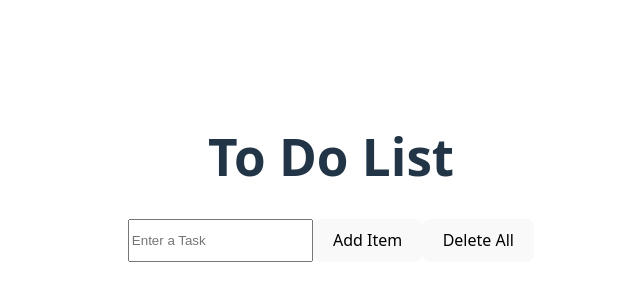
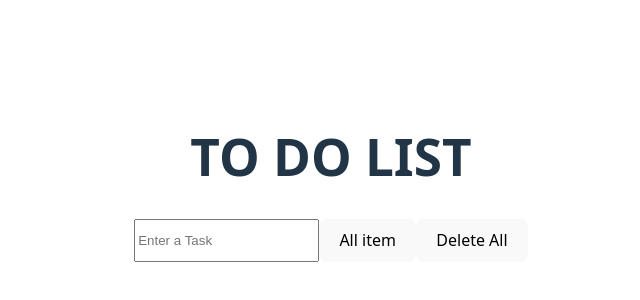
Before and after one commit to AboliChamat/React, a React (Vite) app: page / in a window 1280 px wide. Shown: the part 210-510 px from the top of the page, without its empty margins (309-949 px from the left). Built offline with nearby package versions, Linux system fonts and the light colour scheme.

Commit message:
todolist

```diff
--- a/src/App.jsx
+++ b/src/App.jsx
@@ -2,14 +2,14 @@ import { useState } from 'react'
 import reactLogo from './assets/react.svg'
 import viteLogo from '/vite.svg'
 import './App.css'
-import ToDoList2 from './ToDoList2'
+import Todolist from './Todolist'
+
+
 
 function App() {
-  // const [count, setCount] = useState(0)
-
   return (
     <>
-    <ToDoList2/>
+    <Todolist/>
     </>
   )
 }
--- a/src/ToDoList2.jsx
+++ /dev/null
@@ -1,40 +0,0 @@
-import React, {useState} from 'react';
-
-function ToDoList2() {
-  const [todo, setTodo]=useState("");
-  const [todoList, setTodoList]=useState([]);
-  const handlechange=(e)=>{
-    setTodo(e.target.value);
-  }
-  const handleclick=()=>{
-    setTodo(todo);
-    setTodoList([...todoList,todo]);
-    setTodo('');
-  }
-  const handleRemove=()=>{
-    setTodoList([]);
-  }
-  const handleDelete=(id)=>{
-    setTodoList(todoList.filter((elem,i)=> id!==i));
-  }
-  return (
-    <div>
-      <h1>To Do List</h1>
-      <div style={{display:"flex"}}>
-        <input type='text' placeholder='Enter a Task' value={todo} onChange={(e)=>handlechange(e)}/>
-        <button onClick={handleclick}>Add Item</button>
-        <button onClick={handleRemove}>Delete All</button>
-      </div>
-      <br/>
-      {todoList.map((item,id)=>{
-        return(
-        <div key={id} style={{display:"flex"}}>
-        <li>{item}</li>
-        <button onClick={()=>handleDelete(id)}>Delete</button>
-        </div>)
-      })}
-    </div>
-  );
-}
-
-export default ToDoList2;
--- a/src/Todolist.jsx
+++ b/src/Todolist.jsx
@@ -1,45 +1,40 @@
-import React, { useState } from "react";
+import React, {useState} from 'react';
 
-function TodoList() {
-  const [todo, setTodo] = useState("");
-  const [todoList, setTodoList] = useState([]);
-  const handlechange = (e) =>{
+function Todolist() {
+  const [todo,setTodo]=useState("");
+  const [todoList, setTodoList]=useState([]);
+  const handlechange=(e)=>{
     setTodo(e.target.value);
   }
-  const handleclick = () =>{
+  const handleclick=()=>{
     setTodo(todo);
-    setTodoList([...todoList, todo]);
+    setTodoList([...todoList,todo]);
     setTodo('');
   }
-  const handleRemove = () =>{
-    setTodoList([]);
+  const handleRemove=()=>{
+    setTodo([]);
   }
-  const handleDelete = (id) =>{
-    setTodoList(todoList.filter((elem, i)=> id !== i));
+  const handleDelete=(id)=>{
+    setTodoList(todoList.filter((elem,id)=>id!==i));
   }
   return (
     <div>
-    <h1>TODO LIST</h1>
-      <div style={{ display: "flex" }}>
-        <input
-          type="text"
-          placeholder="item"
-          value={todo}
-          onChange={(e) => handlechange(e)}
-        />
-        <button onClick={handleclick}>Add item</button>
-        <button onClick={handleRemove}>Remove All</button>
+      <h1>TO DO LIST</h1>
+      <div style={{display:"flex"}}>
+        <input type='text' placeholder='Enter a Task' value={todo} onChange={(e)=>handlechange(e)}/>
+        <button onClick={handleclick}>All item</button>
+        <button onClick={handleRemove}>Delete All</button>
       </div>
-      <br />
-        {todoList.map((item, id)=>{
-            return (
-              <div key={id} style={{display:"flex"}}>
-              <li>{item}</li>
-              <button onClick={()=>handleDelete(id)}>Delete</button>
-              </div>)
-        })}
+      <br/>
+      {todoList.map((item,id)=>{
+      return(
+        <div style={{display:"flex"}} key={id}>
+          <li>{item}</li>
+          <button onClick={handleDelete(id)}>Delete</button>
+        </div>)
+      })}
     </div>
   );
 }
 
-export default TodoList;
+export default Todolist;
```
